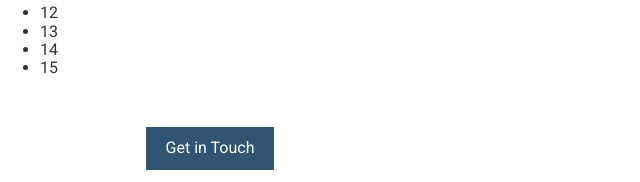
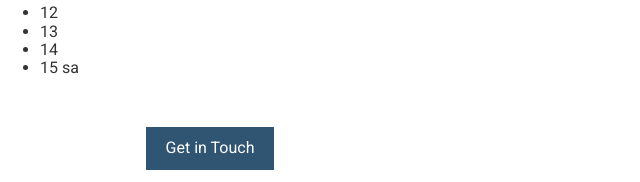
Before and after one commit to Anesti22/Git, a website: page app/index.html in a window 1280 px wide. Shown: the part 214-396 px from the top of the page, 0-640 px from the left. Drawn offline with Linux system fonts and the light colour scheme.

```diff
--- a/app/index.html
+++ b/app/index.html
@@ -25,7 +25,7 @@
         <li>12</li>
         <li>13</li>
         <li>14</li>
-        <li>15</li>
+        <li>15 sa</li>
     </ul>
   <header>
     <img src="assets/images/icons/clear-view-escapes.svg">
```
